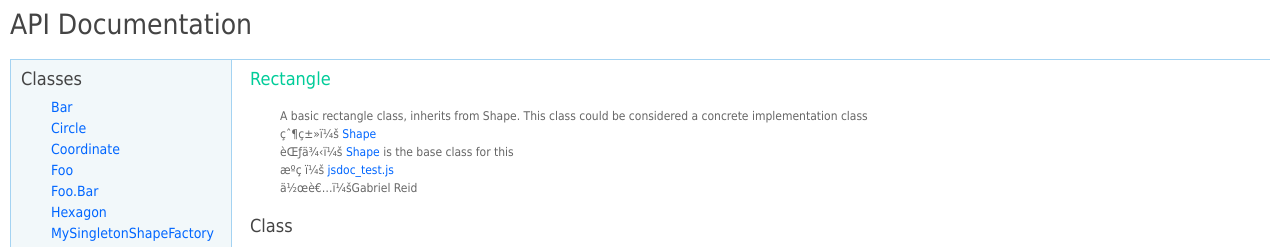
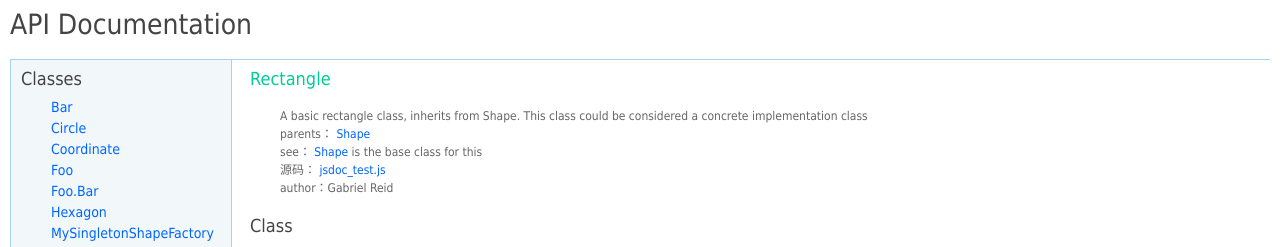
Before and after one commit to Rayi/jsdoc-f2f, a plain HTML site: page symbols/Rectangle.html in a window 1280 px wide. Shown: the top 247 px of the page. Drawn offline with Linux system fonts and the light colour scheme.

Commit message:
template encode bug fix

```diff
--- a/symbols/Rectangle.html
+++ b/symbols/Rectangle.html
@@ -1,7 +1,7 @@
 <!DOCTYPE html>
 <html>
     <head>
-        <meta charset=utf-8" />
+        <meta charset="utf-8" />
         <meta name="generator" content="JsDoc Toolkit" />
 
         <title>Rectangle</title>
@@ -171,13 +171,13 @@ This class could be considered a concrete implementation class</p>
 
 
 
-                                    <p>父类：
+                                    <p>parents：
                                         <a href="../symbols/Shape.html">Shape</a>
                                     </p>
 
 
 
-                                    <p>范例：
+                                    <p>see：
 
                                             <span><a href="../symbols/Shape.html">Shape</a> is the base class for this</span>
 
@@ -189,7 +189,7 @@ This class could be considered a concrete implementation class</p>
                                     <a href="../symbols/src/app_test_jsdoc_test.js.html">jsdoc_test.js</a></p>
 
 
-                                    <p>作者：Gabriel Reid</p>
+                                    <p>author：Gabriel Reid</p>
 
                                 </div>
                             </div>
```
Also changed, not shown: index.html (+1 -1 lines), symbols/Bar.html (+2 -2 lines), symbols/Circle.html (+2 -2 lines), symbols/Coordinate.html (+1 -1 lines), symbols/Foo.Bar.html (+1 -1 lines), symbols/Foo.html (+2 -2 lines), symbols/Hexagon.html (+2 -2 lines), symbols/MySingletonShapeFactory.html (+1 -1 lines), symbols/Shape.html (+1 -1 lines), symbols/ShapeFactory.html (+1 -1 lines), symbols/Square.html (+2 -2 lines).
